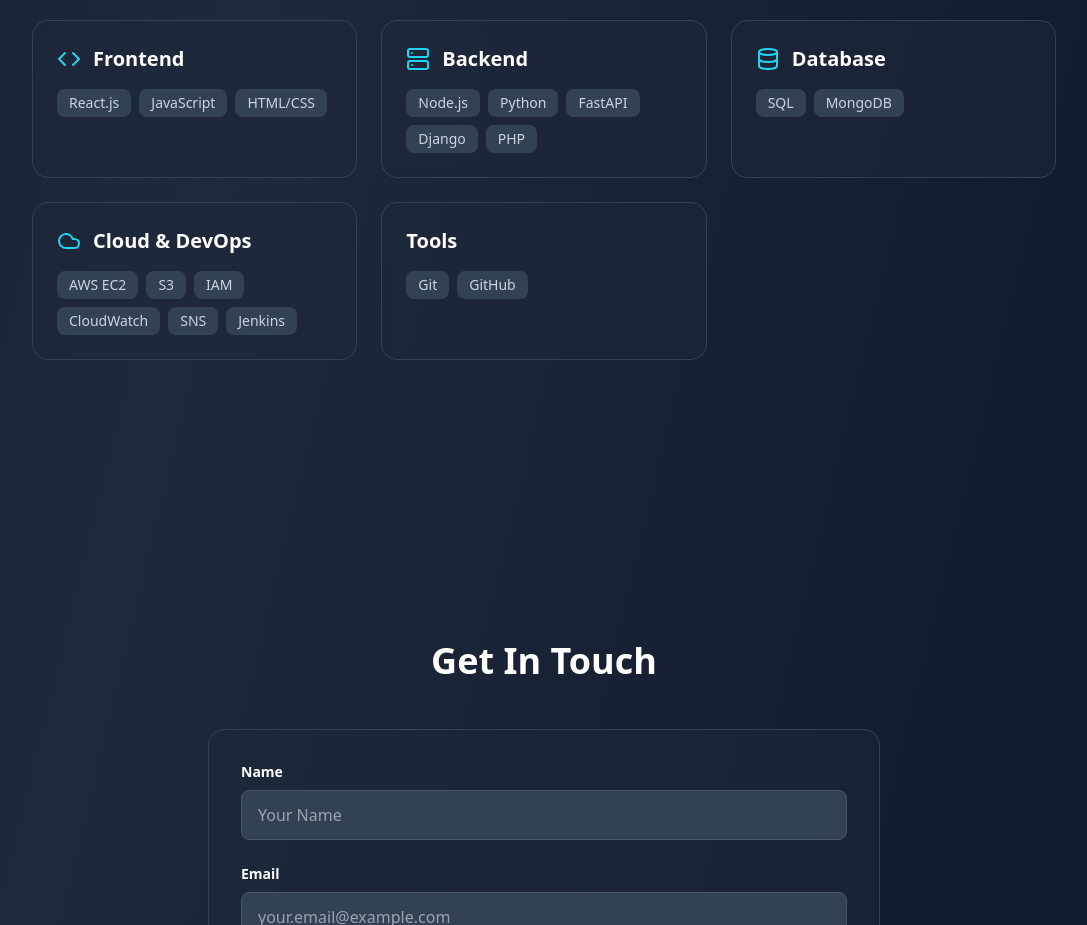
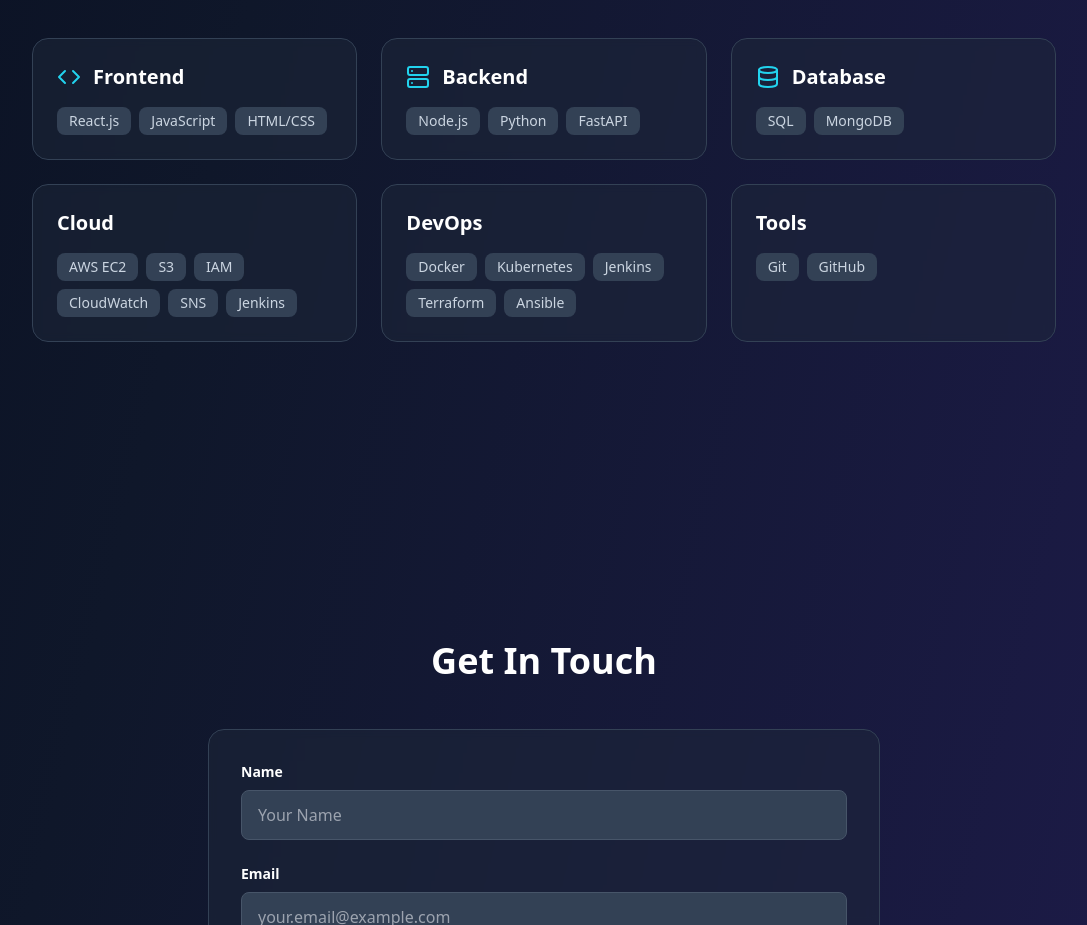
Before and after one commit to pratikrodi/my_portfolio, a React app in the folder frontend/: page / in a window 1280 px wide. Shown: the part 3840-4765 px from the top of the page, without its empty margins (96-1183 px from the left). Built offline with nearby package versions, Linux system fonts and the light colour scheme; the HTML template or start-up script is replaced by a standard one.

Commit message:
update ui

```diff
--- a/frontend/src/App.jsx
+++ b/frontend/src/App.jsx
@@ -53,9 +53,10 @@
 
   const skills = {
     'Frontend': ['React.js', 'JavaScript', 'HTML/CSS'],
-    'Backend': ['Node.js', 'Python', 'FastAPI', 'Django', 'PHP'],
+    'Backend': ['Node.js', 'Python', 'FastAPI'],
     'Database': ['SQL', 'MongoDB'],
-    'Cloud & DevOps': ['AWS EC2', 'S3', 'IAM', 'CloudWatch', 'SNS', 'Jenkins'],
+    'Cloud': ['AWS EC2', 'S3', 'IAM', 'CloudWatch', 'SNS', 'Jenkins'],
+    'DevOps': ['Docker', 'Kubernetes', 'Jenkins', 'Terraform', 'Ansible'],
     'Tools': ['Git', 'GitHub']
   };
 
@@ -98,7 +99,7 @@
   ];
 
   return (
-    <div className="min-h-screen bg-gradient-to-br from-slate-900 via-slate-800 to-slate-900 text-white">
+    <div className="min-h-screen bg-gradient-to-br from-slate-950 via-slate-900 to-indigo-950 text-white">
       {/* Navigation */}
       <nav className="fixed top-0 w-full bg-slate-900/95 backdrop-blur-sm z-50 border-b border-slate-700">
         <div className="max-w-6xl mx-auto px-6 py-4 flex justify-between items-center">
```
